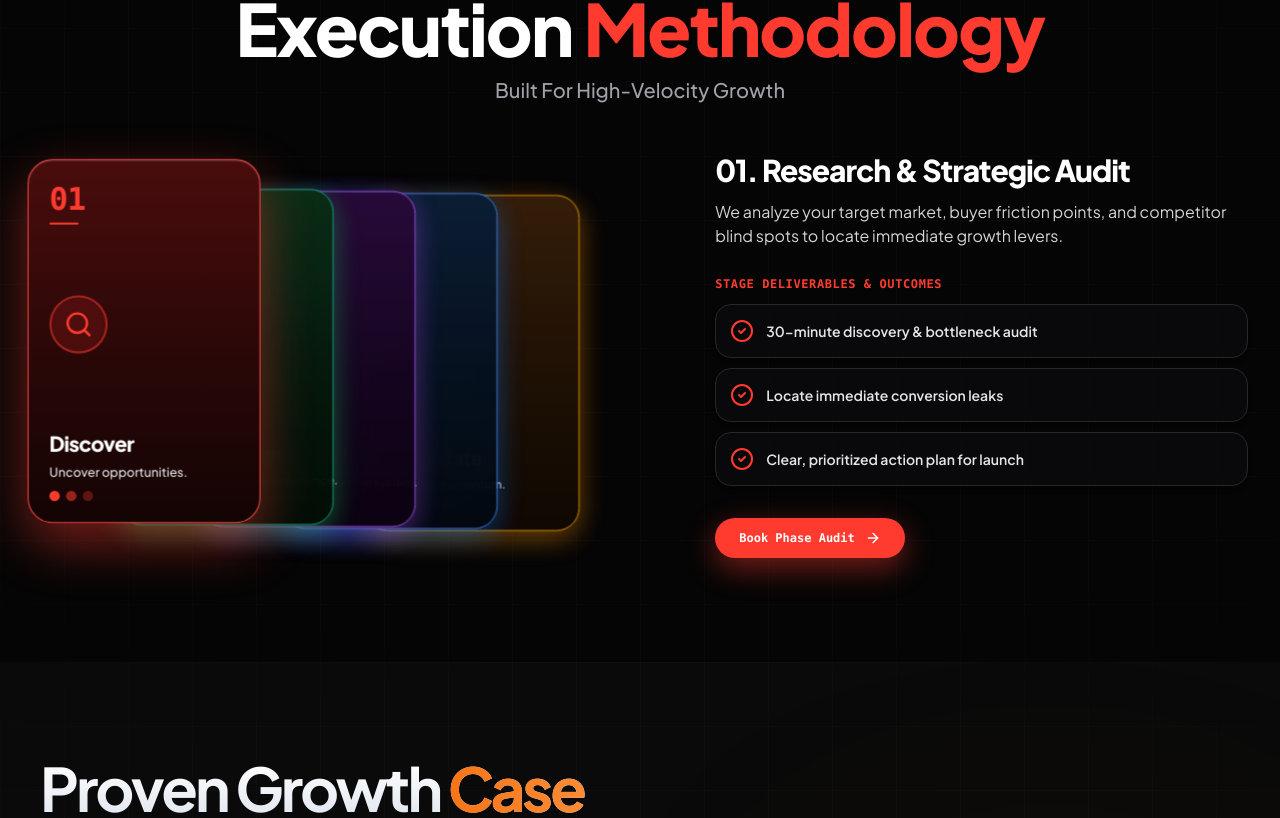
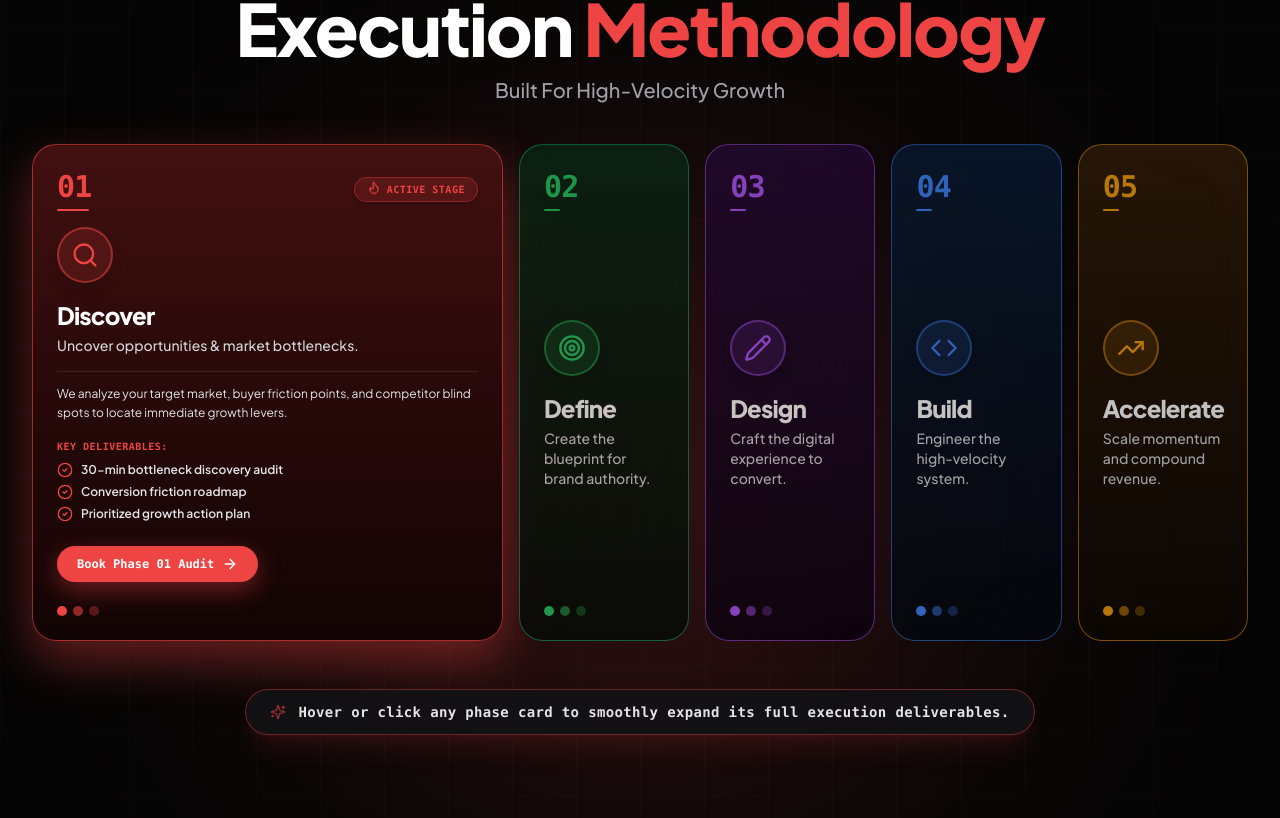
Before and after one commit to itsroosguy/roosx, a React (Vite) app: page / in a window 1280 px wide. Shown: the part 2202-3020 px from the top of the page. Built offline with nearby package versions, Linux system fonts and the light colour scheme.

Commit message:
Implement Holographic Expanding Accordion Deck in ProcessSection.tsx for 100% card visibility and zero layout squishing

```diff
--- a/src/components/ProcessSection.tsx
+++ b/src/components/ProcessSection.tsx
@@ -1,5 +1,6 @@
 import React, { useState } from 'react';
-import { Search, Target, Pencil, Code, TrendingUp, CheckCircle2, ArrowRight } from 'lucide-react';
+import { motion, AnimatePresence } from 'framer-motion';
+import { Search, Target, Pencil, Code, TrendingUp, CheckCircle2, ArrowRight, Sparkles, Flame } from 'lucide-react';
 
 interface ProcessSectionProps {
   onOpenInquiry?: () => void;
@@ -16,8 +17,8 @@ interface StepCard {
   description: string;
   deliverables: string[];
   color: string;
+  glowColor: string;
   borderColor: string;
-  glowColor: string;
   bgCardGradient: string;
   bgActiveCardGradient: string;
 }
@@ -27,96 +28,96 @@ const process5StepCards: StepCard[] = [
     id: 'discover',
     num: '01',
     title: 'Discover',
-    tagline: 'Uncover opportunities.',
+    tagline: 'Uncover opportunities & market bottlenecks.',
     icon: Search,
-    headline: '01. Research & Strategic Audit',
+    headline: 'Research & Strategic Audit',
     description: 'We analyze your target market, buyer friction points, and competitor blind spots to locate immediate growth levers.',
     deliverables: [
-      '30-minute discovery & bottleneck audit',
-      'Locate immediate conversion leaks',
-      'Clear, prioritized action plan for launch',
+      '30-min bottleneck discovery audit',
+      'Conversion friction roadmap',
+      'Prioritized growth action plan',
     ],
-    color: '#FF3B30', // Vibrant Crimson Red
-    borderColor: 'border-red-500',
-    glowColor: 'rgba(255, 59, 48, 0.45)',
-    bgCardGradient: 'bg-gradient-to-b from-[#320A0A] via-[#1E0606] to-[#0F0303]',
-    bgActiveCardGradient: 'bg-gradient-to-b from-[#4A0D0D] via-[#2D0808] to-[#140404]',
+    color: '#EF4444', // Red
+    glowColor: 'rgba(239, 68, 68, 0.4)',
+    borderColor: 'border-red-500/60',
+    bgCardGradient: 'bg-gradient-to-b from-[#2A0B0B] via-[#1A0606] to-[#0A0202]',
+    bgActiveCardGradient: 'bg-gradient-to-b from-[#421010] via-[#280909] to-[#120404]',
   },
   {
     id: 'define',
     num: '02',
     title: 'Define',
-    tagline: 'Create the blueprint.',
+    tagline: 'Create the blueprint for brand authority.',
     icon: Target,
-    headline: '02. Positioning & Copy Strategy',
+    headline: 'Positioning & Copy Strategy',
     description: 'We craft sharp positioning headlines and value props so potential buyers grasp your unique advantage in under 3 seconds.',
     deliverables: [
-      'Conversion-focused headline & body copy',
-      'Distinct brand voice & market positioning',
-      'Frictionless customer navigation roadmap',
+      'Conversion-focused value props',
+      'Distinct brand voice guidelines',
+      'Frictionless user flow roadmap',
     ],
-    color: '#22C55E', // Emerald Green
-    borderColor: 'border-emerald-500',
-    glowColor: 'rgba(34, 197, 94, 0.45)',
-    bgCardGradient: 'bg-gradient-to-b from-[#0A3016] via-[#061C0D] to-[#030E06]',
-    bgActiveCardGradient: 'bg-gradient-to-b from-[#0E441F] via-[#092B14] to-[#041309]',
+    color: '#22C55E', // Green
+    glowColor: 'rgba(34, 197, 94, 0.4)',
+    borderColor: 'border-emerald-500/60',
+    bgCardGradient: 'bg-gradient-to-b from-[#0A2914] via-[#06180C] to-[#020A05]',
+    bgActiveCardGradient: 'bg-gradient-to-b from-[#0F4220] via-[#0A2A14] to-[#041108]',
   },
   {
     id: 'design',
     num: '03',
     title: 'Design',
-    tagline: 'Craft the experience.',
+    tagline: 'Craft the digital experience to convert.',
     icon: Pencil,
-    headline: '03. Meticulous UI/UX Systems',
+    headline: 'Meticulous UI/UX Systems',
     description: 'Bespoke design tokens, interactive prototypes, and pixel-perfect responsive layouts built for maximum conversion momentum.',
     deliverables: [
-      'Custom modern UI/UX design (No templates)',
+      'Bespoke modern UI/UX design',
       'Interactive Figma prototype',
-      'Design token system & responsive layout',
+      'Scalable design token system',
     ],
-    color: '#A855F7', // Violet Purple
-    borderColor: 'border-purple-500',
-    glowColor: 'rgba(168, 85, 247, 0.45)',
-    bgCardGradient: 'bg-gradient-to-b from-[#2A0A3A] via-[#190623] to-[#0C0312]',
-    bgActiveCardGradient: 'bg-gradient-to-b from-[#3B0E52] via-[#240833] to-[#12041A]',
+    color: '#A855F7', // Purple
+    glowColor: 'rgba(168, 85, 247, 0.4)',
+    borderColor: 'border-purple-500/60',
+    bgCardGradient: 'bg-gradient-to-b from-[#240A34] via-[#160620] to-[#0A020E]',
+    bgActiveCardGradient: 'bg-gradient-to-b from-[#3B0F55] via-[#240934] to-[#110419]',
   },
   {
     id: 'build',
     num: '04',
     title: 'Build',
-    tagline: 'Engineer the system.',
+    tagline: 'Engineer the high-velocity system.',
     icon: Code,
-    headline: '04. High-Velocity Code Sprint',
+    headline: 'High-Velocity Code Sprint',
     description: 'Bespoke React codebase engineered in parallel with Lighthouse 100/100 performance baseline and zero template bloat.',
     deliverables: [
-      'High-speed code with 99+ Google score',
-      'CMS integration & automated lead routing',
-      'Zero-latency edge CDN deployment',
+      'Bespoke React 99+ speed engine',
+      'Automated CRM webhook integration',
+      'Zero-latency edge CDN deploy',
     ],
-    color: '#007AFF', // Royal Blue
-    borderColor: 'border-blue-500',
-    glowColor: 'rgba(0, 122, 255, 0.45)',
-    bgCardGradient: 'bg-gradient-to-b from-[#0A1F38] via-[#061222] to-[#030911]',
-    bgActiveCardGradient: 'bg-gradient-to-b from-[#0E2E54] via-[#081B33] to-[#040D1A]',
+    color: '#3B82F6', // Blue
+    glowColor: 'rgba(59, 130, 246, 0.4)',
+    borderColor: 'border-blue-500/60',
+    bgCardGradient: 'bg-gradient-to-b from-[#091B33] via-[#05101F] to-[#02070E]',
+    bgActiveCardGradient: 'bg-gradient-to-b from-[#0E2D54] via-[#081C35] to-[#040E1B]',
   },
   {
     id: 'accelerate',
     num: '05',
     title: 'Accelerate',
-    tagline: 'Scale the momentum.',
+    tagline: 'Scale momentum and compound revenue.',
     icon: TrendingUp,
-    headline: '05. Rollout & Growth Tuning',
+    headline: 'Rollout & Growth Tuning',
     description: 'Continuous conversion rate telemetry monitoring, live A/B split testing, and revenue tuning for compounding momentum.',
     deliverables: [
-      'Zero-downtime deployment & DNS handoff',
-      'Active conversion tracking & lead analytics',
-      'Ongoing speed & conversion optimization',
+      'Zero-downtime DNS deployment',
+      'Lead telemetry analytics suite',
+      'Continuous conversion optimization',
     ],
-    color: '#FF9500', // Amber Orange
-    borderColor: 'border-amber-500',
-    glowColor: 'rgba(255, 149, 0, 0.45)',
-    bgCardGradient: 'bg-gradient-to-b from-[#38200A] via-[#221306] to-[#110903]',
-    bgActiveCardGradient: 'bg-gradient-to-b from-[#522F0E] via-[#331D09] to-[#1A0F04]',
+    color: '#F59E0B', // Amber
+    glowColor: 'rgba(245, 158, 11, 0.4)',
+    borderColor: 'border-amber-500/60',
+    bgCardGradient: 'bg-gradient-to-b from-[#311C09] via-[#1E1105] to-[#0D0702]',
+    bgActiveCardGradient: 'bg-gradient-to-b from-[#4A2B0D] via-[#2F1B08] to-[#150C03]',
   },
 ];
 
@@ -143,97 +144,184 @@ export const ProcessSection: React.FC<ProcessSectionProps> = ({
         }`}
       />
 
-      <div className="max-w-7xl mx-auto px-4 sm:px-6 lg:px-8 relative z-10 space-y-10">
+      {/* Dynamic Colored Spotlight behind Active Card */}
+      <div
+        style={{
+          background: `radial-gradient(circle, ${activeStep.glowColor} 0%, transparent 70%)`,
+        }}
+        className="absolute top-1/3 left-1/2 -translate-x-1/2 w-[1000px] h-[550px] blur-[150px] pointer-events-none transition-all duration-700"
+      />
+
+      <div className="max-w-7xl mx-auto px-4 sm:px-6 lg:px-8 relative z-10 space-y-10 text-center">
 
         {/* HEADER BLOCK (MATCHING IMAGE: ― OUR 5-PHASE ― EXECUTION METHODOLOGY) */}
-        <div className="space-y-3 max-w-4xl mx-auto text-center">
-          <div className="flex items-center justify-center gap-3 text-xs font-mono font-bold text-[#FF3B30] uppercase tracking-widest">
-            <span className="w-8 h-px bg-[#FF3B30]/60" />
+        <motion.div
+          initial={{ opacity: 0, y: 25 }}
+          whileInView={{ opacity: 1, y: 0 }}
+          viewport={{ once: true }}
+          transition={{ duration: 0.6 }}
+          className="space-y-3 max-w-4xl mx-auto"
+        >
+          <div className="flex items-center justify-center gap-3 text-xs font-mono font-bold text-[#EF4444] uppercase tracking-widest">
+            <span className="w-8 h-px bg-[#EF4444]/60" />
             <span>OUR 5-PHASE</span>
-            <span className="w-8 h-px bg-[#FF3B30]/60" />
+            <span className="w-8 h-px bg-[#EF4444]/60" />
           </div>
 
           <h2 className="font-display text-4xl sm:text-6xl md:text-7xl font-black tracking-tight leading-[1.08]">
             <span className="text-white">Execution </span>
-            <span className="text-[#FF3B30]">Methodology</span>
+            <span className="text-[#EF4444]">Methodology</span>
           </h2>
 
           <p className="text-base sm:text-xl font-medium text-zinc-400">
             Built For High-Velocity Growth
           </p>
-        </div>
+        </motion.div>
 
-        {/* SIDE-BY-SIDE LAYOUT: FULL-COLOR CARDS LEFT (55%) | RIGHT TEXT DELIVERABLES (45%) */}
-        <div className="flex flex-col lg:flex-row items-center lg:items-stretch gap-8 max-w-7xl mx-auto">
-
-          {/* LEFT SIDE (55%): 5 FULL-COLOR RICH GRADIENT CARDS (Red, Green, Purple, Blue, Orange) */}
-          <div className="w-full lg:w-[55%] relative min-h-[380px] sm:min-h-[410px] flex items-center justify-start py-2 select-none overflow-x-auto sm:overflow-visible">
-            <div className="relative w-full h-[350px] flex items-center justify-start">
-              {process5StepCards.map((card, idx) => {
+        {/* HIGH-CRAFT EXPANDING HORIZONTAL ACCORDION DECK */}
+        <div className="flex flex-col lg:flex-row items-stretch justify-center gap-4 max-w-7xl mx-auto min-h-[460px] sm:min-h-[490px] select-none">
+          {process5StepCards.map((card) => {
             const isActive = card.id === activeCardId;
             const IconComp = card.icon;
-                const activeIdx = process5StepCards.findIndex((c) => c.id === activeCardId);
-                const offsetFromActive = idx - activeIdx;
 
             return (
-                  <div
+              <motion.div
                 key={card.id}
                 onClick={() => setActiveCardId(card.id)}
+                onMouseEnter={() => setActiveCardId(card.id)}
+                animate={{
+                  flex: isActive ? (window.innerWidth > 1024 ? 3.5 : 1) : 1,
+                }}
+                transition={{ type: 'spring', stiffness: 200, damping: 22 }}
                 style={{
-                      transform: `translateX(${idx * (window.innerWidth > 640 ? 82 : 56)}px) translateY(${
-                        isActive ? -14 : idx * 2
-                      }px) scale(${isActive ? 1.04 : 0.96})`,
-                      zIndex: isActive ? 50 : 30 - Math.abs(offsetFromActive),
-                      boxShadow: isActive
-                        ? `0 20px 50px ${card.glowColor}, inset 0 1px 1px rgba(255,255,255,0.2)`
-                        : `0 8px 30px ${card.glowColor}`,
+                  boxShadow: isActive ? `0 20px 50px ${card.glowColor}` : 'none',
                 }}
-                    className={`w-48 sm:w-56 h-[330px] sm:h-[350px] rounded-3xl p-5 border text-left cursor-pointer transition-all duration-300 backdrop-blur-2xl flex flex-col justify-between absolute left-0 ${
+                className={`rounded-3xl p-6 border cursor-pointer relative overflow-hidden backdrop-blur-2xl transition-all duration-500 flex flex-col justify-between text-left ${
                   isActive ? card.bgActiveCardGradient : card.bgCardGradient
                 } ${card.borderColor} ${
-                      isActive ? 'ring-2 ring-white/40 opacity-100' : 'hover:opacity-100 opacity-95'
+                  isActive
+                    ? 'ring-2 ring-white/40 opacity-100'
+                    : 'opacity-75 hover:opacity-100 hover:border-zinc-700'
                 }`}
               >
-                    {/* Top Step Number with Underline Accent */}
+                {/* Top Number & Active Flame Badge */}
+                <div className="flex items-center justify-between z-10 relative">
                   <div className="space-y-1">
-                      <div
+                    <span
                       style={{ color: card.color }}
-                        className="text-2xl sm:text-3xl font-mono font-black tracking-tight"
+                      className="text-2xl sm:text-3xl font-mono font-black block tracking-tight"
                     >
                       {card.num}
-                      </div>
+                    </span>
                     <div
                       style={{ backgroundColor: card.color }}
-                        className="w-7 h-0.5 rounded-full"
+                      className={`h-0.5 rounded-full transition-all ${
+                        isActive ? 'w-8' : 'w-4'
+                      }`}
                     />
                   </div>
 
+                  {isActive && (
+                    <motion.div
+                      initial={{ opacity: 0, scale: 0.8 }}
+                      animate={{ opacity: 1, scale: 1 }}
+                      style={{
+                        backgroundColor: `${card.color}25`,
+                        borderColor: `${card.color}60`,
+                        color: card.color,
+                      }}
+                      className="px-3 py-1 rounded-full border text-[10px] font-mono font-bold flex items-center gap-1.5 shadow-md"
+                    >
+                      <Flame className="w-3.5 h-3.5 animate-bounce" />
+                      <span className="tracking-wider uppercase">ACTIVE STAGE</span>
+                    </motion.div>
+                  )}
+                </div>
+
+                {/* Center Content: Icon + Title + Description + Deliverables (Expanded state vs Compact) */}
+                <div className="py-4 space-y-4 z-10 relative">
                   {/* Circular Icon Container */}
-                    <div className="my-auto py-2 flex justify-start">
                   <div
                     style={{
                       borderColor: `${card.color}80`,
                       backgroundColor: `${card.color}25`,
                       color: card.color,
                     }}
-                        className="w-14 h-14 rounded-full border-2 flex items-center justify-center shadow-inner"
+                    className="w-14 h-14 rounded-full border-2 flex items-center justify-center shadow-lg transition-transform duration-300 group-hover:scale-110"
                   >
                     <IconComp className="w-7 h-7" />
                   </div>
-                    </div>
 
                   {/* Title & Tagline */}
-                    <div className="space-y-1 pt-1">
-                      <h3 className="font-display text-lg sm:text-xl font-extrabold text-white leading-tight">
+                  <div className="space-y-1">
+                    <h3 className="font-display text-xl sm:text-2xl font-black text-white leading-tight">
                       {card.title}
                     </h3>
-                      <p className="text-xs text-zinc-200 leading-relaxed font-medium line-clamp-2">
+                    <p className="text-xs sm:text-sm text-zinc-300 leading-relaxed font-medium">
                       {card.tagline}
                     </p>
                   </div>
 
-                    {/* Bottom 3 Colored Dots Accent (• • •) */}
-                    <div className="pt-2 flex items-center gap-1.5 justify-start">
+                  {/* Detailed Inner Content Revealed When Active */}
+                  <AnimatePresence>
+                    {isActive && (
+                      <motion.div
+                        initial={{ opacity: 0, height: 0 }}
+                        animate={{ opacity: 1, height: 'auto' }}
+                        exit={{ opacity: 0, height: 0 }}
+                        transition={{ duration: 0.35 }}
+                        className="space-y-4 pt-3 border-t border-white/10"
+                      >
+                        <p className="text-xs text-zinc-200 leading-relaxed">
+                          {card.description}
+                        </p>
+
+                        <div className="space-y-2">
+                          <span
+                            style={{ color: card.color }}
+                            className="text-[10px] font-mono font-bold uppercase tracking-wider block"
+                          >
+                            KEY DELIVERABLES:
+                          </span>
+                          <div className="space-y-1.5">
+                            {card.deliverables.map((item, dIdx) => (
+                              <div
+                                key={dIdx}
+                                className="text-xs font-semibold text-zinc-200 flex items-center gap-2"
+                              >
+                                <CheckCircle2
+                                  style={{ color: card.color }}
+                                  className="w-4 h-4 shrink-0"
+                                />
+                                <span>{item}</span>
+                              </div>
+                            ))}
+                          </div>
+                        </div>
+
+                        <div className="pt-2">
+                          <button
+                            onClick={(e) => {
+                              e.stopPropagation();
+                              onOpenInquiry?.();
+                            }}
+                            style={{
+                              backgroundColor: card.color,
+                              boxShadow: `0 8px 25px ${card.glowColor}`,
+                            }}
+                            className="w-full sm:w-auto px-5 py-2.5 rounded-full text-white text-xs font-mono font-bold flex items-center justify-center gap-2 hover:opacity-90 transition-opacity cursor-pointer"
+                          >
+                            <span>Book Phase {card.num} Audit</span>
+                            <ArrowRight className="w-4 h-4" />
+                          </button>
+                        </div>
+                      </motion.div>
+                    )}
+                  </AnimatePresence>
+                </div>
+
+                {/* Bottom Micro Indicator Dots */}
+                <div className="flex items-center gap-1.5 pt-2 z-10 relative">
                   <div
                     style={{ backgroundColor: card.color }}
                     className="w-2.5 h-2.5 rounded-full"
@@ -247,69 +335,26 @@ export const ProcessSection: React.FC<ProcessSectionProps> = ({
                     className="w-2.5 h-2.5 rounded-full"
                   />
                 </div>
-                  </div>
+              </motion.div>
             );
           })}
         </div>
+
+        {/* INSTRUCTION FOOTER CAPSULE */}
+        <motion.div
+          initial={{ opacity: 0, y: 15 }}
+          whileInView={{ opacity: 1, y: 0 }}
+          viewport={{ once: true }}
+          transition={{ duration: 0.5 }}
+          className="pt-2 flex justify-center text-center"
+        >
+          <div className="inline-flex items-center gap-3 px-6 py-3 rounded-full bg-[#121215]/90 border border-[#EF4444]/40 text-xs sm:text-sm font-mono font-bold text-zinc-200 backdrop-blur-xl shadow-xl shadow-[#EF4444]/10 group hover:border-[#EF4444] transition-all">
+            <Sparkles className="w-4 h-4 text-[#EF4444] animate-pulse shrink-0" />
+            <span className="tracking-wide">
+              Hover or click any phase card to smoothly expand its full execution deliverables.
+            </span>
           </div>
-
-          {/* RIGHT SIDE (45%): CLEAN STAGE TEXT & DELIVERABLES PANEL (NO DUPLICATE NUMBERS OR EYEBROWS) */}
-          <div className="w-full lg:w-[45%] flex flex-col justify-center text-left space-y-6 py-2">
-
-            {/* Clean Stage Headline */}
-            <div className="space-y-2">
-              <h3 className="font-display text-2xl sm:text-3xl font-black text-white leading-tight">
-                {activeStep.headline}
-              </h3>
-
-              <p className="text-sm sm:text-base text-zinc-300 leading-relaxed pt-1">
-                {activeStep.description}
-              </p>
-            </div>
-
-            {/* Stage Deliverables Checklist */}
-            <div className="space-y-3 pt-1">
-              <div
-                style={{ color: activeStep.color }}
-                className="text-xs font-mono font-bold uppercase tracking-wider flex items-center gap-2"
-              >
-                <span>STAGE DELIVERABLES & OUTCOMES</span>
-              </div>
-
-              <div className="space-y-2.5">
-                {activeStep.deliverables.map((item, dIdx) => (
-                  <div
-                    key={dIdx}
-                    className="p-3.5 rounded-2xl bg-[#0B0B0E]/90 border border-zinc-800 text-xs sm:text-sm font-semibold text-zinc-200 flex items-center gap-3 shadow-md"
-                  >
-                    <CheckCircle2
-                      style={{ color: activeStep.color }}
-                      className="w-4.5 h-4.5 shrink-0"
-                    />
-                    <span>{item}</span>
-                  </div>
-                ))}
-              </div>
-            </div>
-
-            {/* Action CTA Button */}
-            <div className="pt-2">
-              <button
-                onClick={onOpenInquiry}
-                style={{
-                  backgroundColor: activeStep.color,
-                  boxShadow: `0 10px 30px ${activeStep.glowColor}`,
-                }}
-                className="w-full sm:w-auto px-6 py-3 rounded-full text-white text-xs font-mono font-bold flex items-center justify-center gap-2.5 hover:opacity-90 transition-opacity cursor-pointer shadow-lg"
-              >
-                <span>Book Phase Audit</span>
-                <ArrowRight className="w-4 h-4" />
-              </button>
-            </div>
-
-          </div>
-
-        </div>
+        </motion.div>
 
       </div>
     </section>
```
Lines whose indentation alone changed are shown as unchanged.
